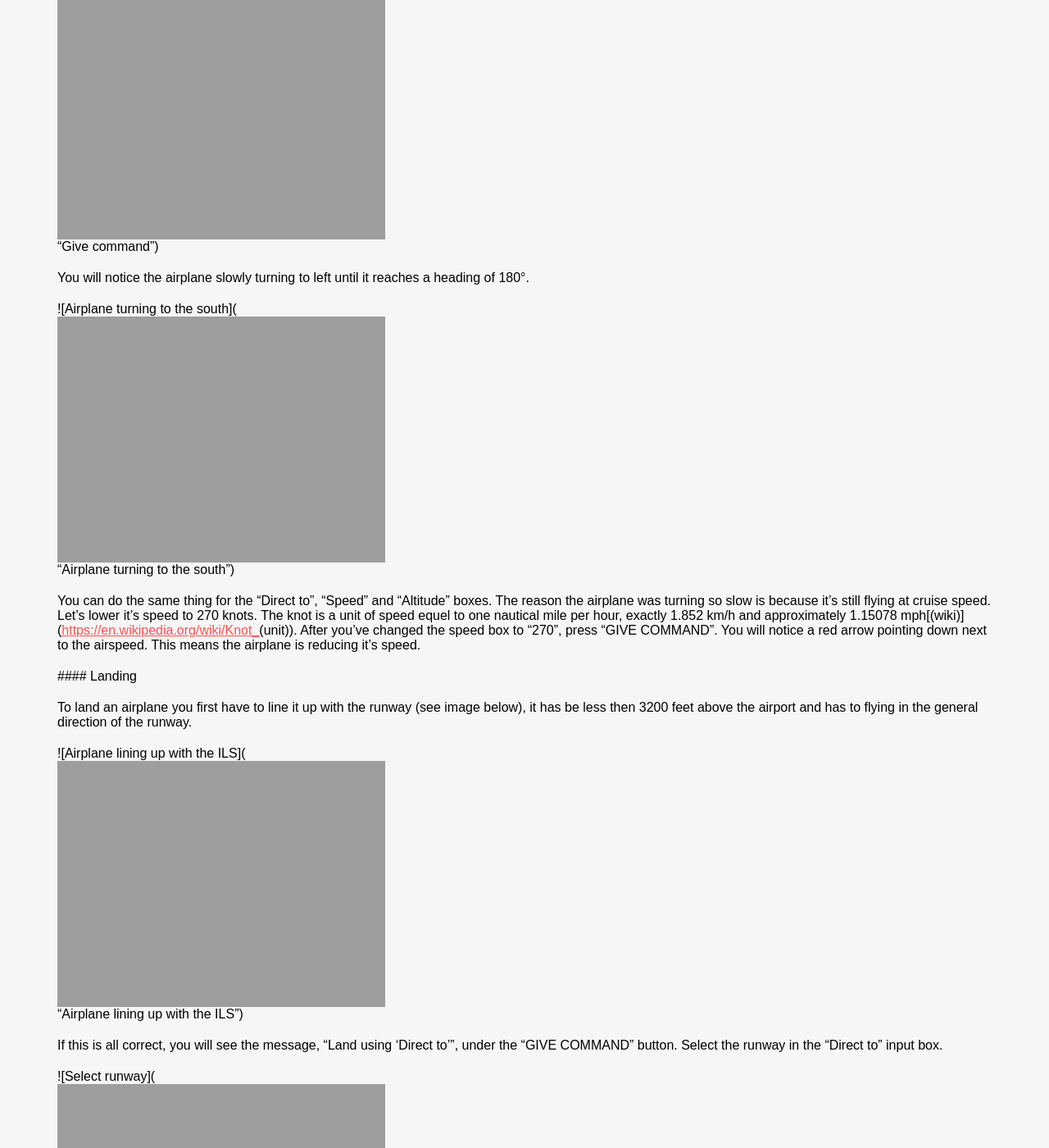
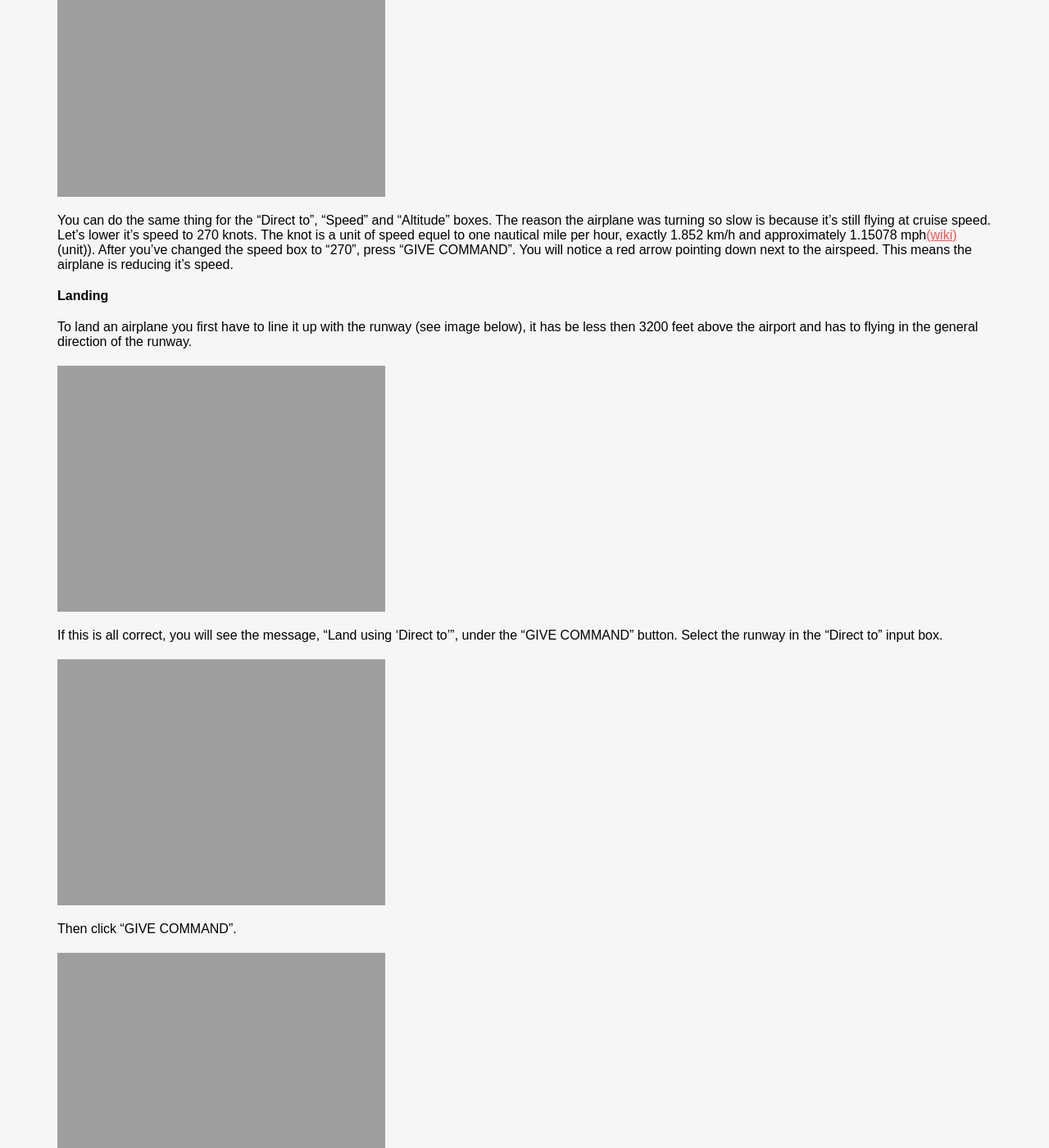
Before and after one commit to LesterGallagher/LesterGallagher.github.io, a Jekyll site: the page built from _posts/2018-10-22-atc-manager-2-tutorial.md, in a window 1280 px wide and 1400 px high, scrolled down 6058 px. Shown: the whole window at 82% size. Built offline with Jekyll 4.4.1, drawn with Linux system fonts in a browser that asks for light colours; comment, search, counter and statistics services are not loaded; some of the changed text lies outside the part shown.

Commit message:
Update from Forestry.io - Updated 2018-10-22-atc-manager-2-tutorial.md

```diff
--- a/_posts/2018-10-22-atc-manager-2-tutorial.md
+++ b/_posts/2018-10-22-atc-manager-2-tutorial.md
@@ -13,87 +13,87 @@ portal_link: https://esstudio.site/atc-manager-2
 ---
 All Tutorials
 
-\### Intro Tutorial
+### Intro Tutorial
 
-\#### Index
+#### Index
 
-\*   Starting
+*   Starting
 
-\*   Giving commands
+*   Giving commands
 
-\*   Landing
+*   Landing
 
-\#### Starting
+#### Starting
 
 Start by selecting an area (default). You can leave everything on default except for the difficulty setting.
 
-!\[The start panel\](![](https://esstudio.site/atc-manager-2/assets/images/tutorials/intro/start-panel.png) "The start panel")
+![The start panel](https://esstudio.site/atc-manager-2/assets/images/tutorials/intro/start-panel.png)
 
 Press "START". You will now see something like this:
 
-!\[The game\](![](https://esstudio.site/atc-manager-2/assets/images/tutorials/intro/start-atc-view.png) "The game")
+![The game](https://esstudio.site/atc-manager-2/assets/images/tutorials/intro/start-atc-view.png)
 
 There are 3 elements on your screen. The radar in the middle is your overview. The panel in the top right (see image below) is a list of flight strips. These are all the flights you're managing.
 
-!\[Flight strips\](![](https://esstudio.site/atc-manager-2/assets/images/tutorials/intro/traffic-stack.png) "Flight strips")
+![Flight strips](https://esstudio.site/atc-manager-2/assets/images/tutorials/intro/traffic-stack.png)
 
 The buttons in the bottom right (see image below) allow you to pause, save, change optons, view logs and view information about your airfield and the game.
 
-!\[Buttons\](![](https://esstudio.site/atc-manager-2/assets/images/tutorials/intro/btns.png) "Buttons")
+![Buttons](https://esstudio.site/atc-manager-2/assets/images/tutorials/intro/btns.png)
 
-Every airplane on the radar screen has text next to it. It includes the altitude in feet or flight level and the planes airspeed in knots \[(wiki)\]([https://en.wikipedia.org/wiki/Knot_](https://en.wikipedia.org/wiki/Knot_ "https://en.wikipedia.org/wiki/Knot_")(unit)). Flight level \[(wiki)\]([https://en.wikipedia.org/wiki/Flight_level](https://en.wikipedia.org/wiki/Flight_level "https://en.wikipedia.org/wiki/Flight_level")) or "FL" is roughly one hundredth of a feet (12,000 ft is FL120). Flight levels depend on air pressure while altitude in feet references the altitude above mean sea level (MSL). Transition altitude (TA) is when airplanes switch over to using flight levels. This is usually 18,000 ft. You can view more information about an airplane by clicking the question mark on the airplane's flight strip (see image below).
+Every airplane on the radar screen has text next to it. It includes the altitude in feet or flight level and the planes airspeed in knots [(wiki)]([https://en.wikipedia.org/wiki/Knot_](https://en.wikipedia.org/wiki/Knot_ "https://en.wikipedia.org/wiki/Knot_")(unit)). Flight level [(wiki)]([https://en.wikipedia.org/wiki/Flight_level](https://en.wikipedia.org/wiki/Flight_level "https://en.wikipedia.org/wiki/Flight_level")) or "FL" is roughly one hundredth of a feet (12,000 ft is FL120). Flight levels depend on air pressure while altitude in feet references the altitude above mean sea level (MSL). Transition altitude (TA) is when airplanes switch over to using flight levels. This is usually 18,000 ft. You can view more information about an airplane by clicking the question mark on the airplane's flight strip (see image below).
 
-!\[Question mark button\](![](https://esstudio.site/atc-manager-2/assets/images/tutorials/intro/question-mark.png) "Question mark button")
+![Question mark button](https://esstudio.site/atc-manager-2/assets/images/tutorials/intro/question-mark.png)
 
 This opens a panel which includes information about the plane, like the operator, the callsign, airplane specification, etc.
 
-!\[Airplane information panel\](![](https://esstudio.site/atc-manager-2/assets/images/tutorials/intro/airplane-info.png) "Airplane information panel")
+![Airplane information panel](https://esstudio.site/atc-manager-2/assets/images/tutorials/intro/airplane-info.png)
 
 If you click on an airplane in the flight strips list or on the radar screen the airplane becomes highlighted.
 
-!\[Airplane not selected\](![](https://esstudio.site/atc-manager-2/assets/images/tutorials/intro/airplane.png) "Airplane not selected")!\[Airplane selected\](![](https://esstudio.site/atc-manager-2/assets/images/tutorials/intro/airplane-selected.png) "Airplane selected")
+![Airplane not selected](https://esstudio.site/atc-manager-2/assets/images/tutorials/intro/airplane.png)![Airplane selected](https://esstudio.site/atc-manager-2/assets/images/tutorials/intro/airplane-selected.png)
 
 A fourth element will appear on your screen. The "commands" panel (see image below).
 
-!\[Commands panel\](![](https://esstudio.site/atc-manager-2/assets/images/tutorials/intro/commands.png) "Commands panel")
+![Commands panel](https://esstudio.site/atc-manager-2/assets/images/tutorials/intro/commands.png)
 
 This can be used to give airplanes commands. Like the airplanes direction (heading), it's altitude, speed, and other commands like "go-around" and "takeoff".
 
-\#### Giving commands
+#### Giving commands
 
 Let's start by changing the airplane's direction. As a reference let's look at this compass:
 
-!\[Compass\](![](https://esstudio.site/atc-manager-2/assets/images/tutorials/intro/compass.jpg) "Compass")
+![Compass](https://esstudio.site/atc-manager-2/assets/images/tutorials/intro/compass.jpg)
 
 Every direction is given in degrees. There are a total of 360 different directions. 0 or 360° is north, 90° is east, 180° is south and 270° is west. Let's change heading to 180° (south).
 
-!\[Heading south\](![](https://esstudio.site/atc-manager-2/assets/images/tutorials/intro/heading.png) "Heading south")
+![Heading south](https://esstudio.site/atc-manager-2/assets/images/tutorials/intro/heading.png)
 
 Then press the "GIVE COMMAND" button.
 
-!\[Give command\](![](https://esstudio.site/atc-manager-2/assets/images/tutorials/intro/give-command.png) "Give command")
+![Give command](https://esstudio.site/atc-manager-2/assets/images/tutorials/intro/give-command.png)
 
 You will notice the airplane slowly turning to left until it reaches a heading of 180°.
 
-!\[Airplane turning to the south\](![](https://esstudio.site/atc-manager-2/assets/images/tutorials/intro/airplane-south.png) "Airplane turning to the south")
+![Airplane turning to the south](https://esstudio.site/atc-manager-2/assets/images/tutorials/intro/airplane-south.png)
 
-You can do the same thing for the "Direct to", "Speed" and "Altitude" boxes. The reason the airplane was turning so slow is because it's still flying at cruise speed. Let's lower it's speed to 270 knots. The knot is a unit of speed equel to one nautical mile per hour, exactly 1.852 km/h and approximately 1.15078 mph\[(wiki)\]([https://en.wikipedia.org/wiki/Knot_](https://en.wikipedia.org/wiki/Knot_ "https://en.wikipedia.org/wiki/Knot_")(unit)). After you've changed the speed box to "270", press "GIVE COMMAND". You will notice a red arrow pointing down next to the airspeed. This means the airplane is reducing it's speed.
+You can do the same thing for the "Direct to", "Speed" and "Altitude" boxes. The reason the airplane was turning so slow is because it's still flying at cruise speed. Let's lower it's speed to 270 knots. The knot is a unit of speed equel to one nautical mile per hour, exactly 1.852 km/h and approximately 1.15078 mph[(wiki)]([https://en.wikipedia.org/wiki/Knot_](https://en.wikipedia.org/wiki/Knot_ "https://en.wikipedia.org/wiki/Knot_")(unit)). After you've changed the speed box to "270", press "GIVE COMMAND". You will notice a red arrow pointing down next to the airspeed. This means the airplane is reducing it's speed.
 
-\#### Landing
+#### Landing
 
 To land an airplane you first have to line it up with the runway (see image below), it has be less then 3200 feet above the airport and has to flying in the general direction of the runway.
 
-!\[Airplane lining up with the ILS\](![](https://esstudio.site/atc-manager-2/assets/images/tutorials/intro/ils.png) "Airplane lining up with the ILS")
+![Airplane lining up with the ILS](https://esstudio.site/atc-manager-2/assets/images/tutorials/intro/ils.png)
 
 If this is all correct, you will see the message, "Land using 'Direct to'", under the "GIVE COMMAND" button. Select the runway in the "Direct to" input box.
 
-!\[Select runway\](![](https://esstudio.site/atc-manager-2/assets/images/tutorials/intro/dct-rwy.png) "Select runway")
+![Select runway](https://esstudio.site/atc-manager-2/assets/images/tutorials/intro/dct-rwy.png)
 
 Then click "GIVE COMMAND".
 
-!\[Select runway command\](![](https://esstudio.site/atc-manager-2/assets/images/tutorials/intro/dct-rwy-cmd.png) "Select runway command")
+![Select runway command](https://esstudio.site/atc-manager-2/assets/images/tutorials/intro/dct-rwy-cmd.png)
 
-Hopefully you know how to start. If you don't or you have a question,\[visit the subreddit\]([https://en.wikipedia.org/wiki/Knot_](https://en.wikipedia.org/wiki/Knot_ "https://en.wikipedia.org/wiki/Knot_")(unit)). If you want to continue learning, you can check out more tutorials by clicking the "All TUTORIALS" button below.
+Hopefully you know how to start. If you don't or you have a question,[visit the subreddit]([https://en.wikipedia.org/wiki/Knot_](https://en.wikipedia.org/wiki/Knot_ "https://en.wikipedia.org/wiki/Knot_")(unit)). If you want to continue learning, you can check out more tutorials by clicking the "All TUTORIALS" button below.
 
 <br>
 
```
Also changed, not shown: other parts of _posts/2018-10-22-atc-manager-2-tutorial.md (+1 -1 lines).
